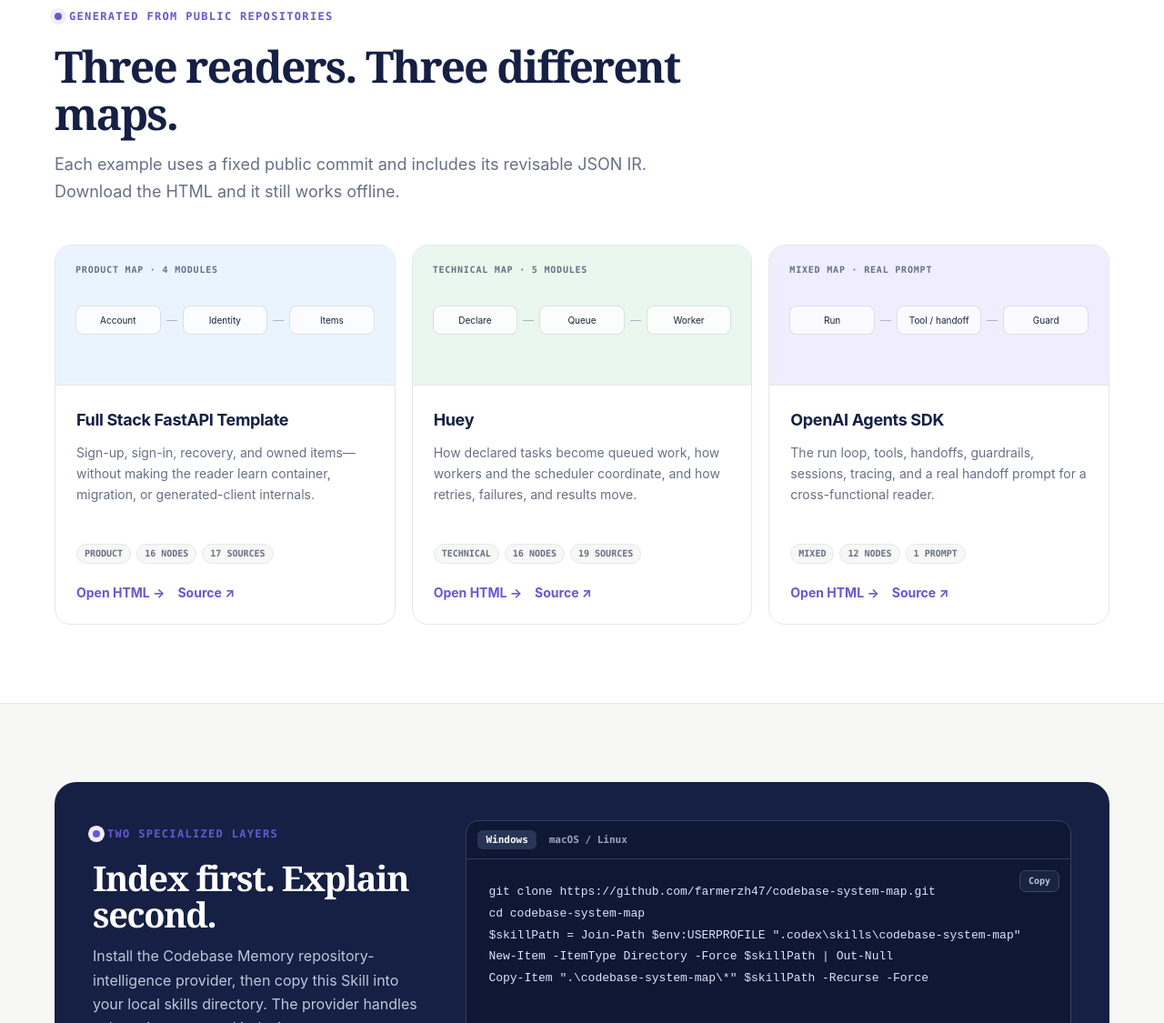
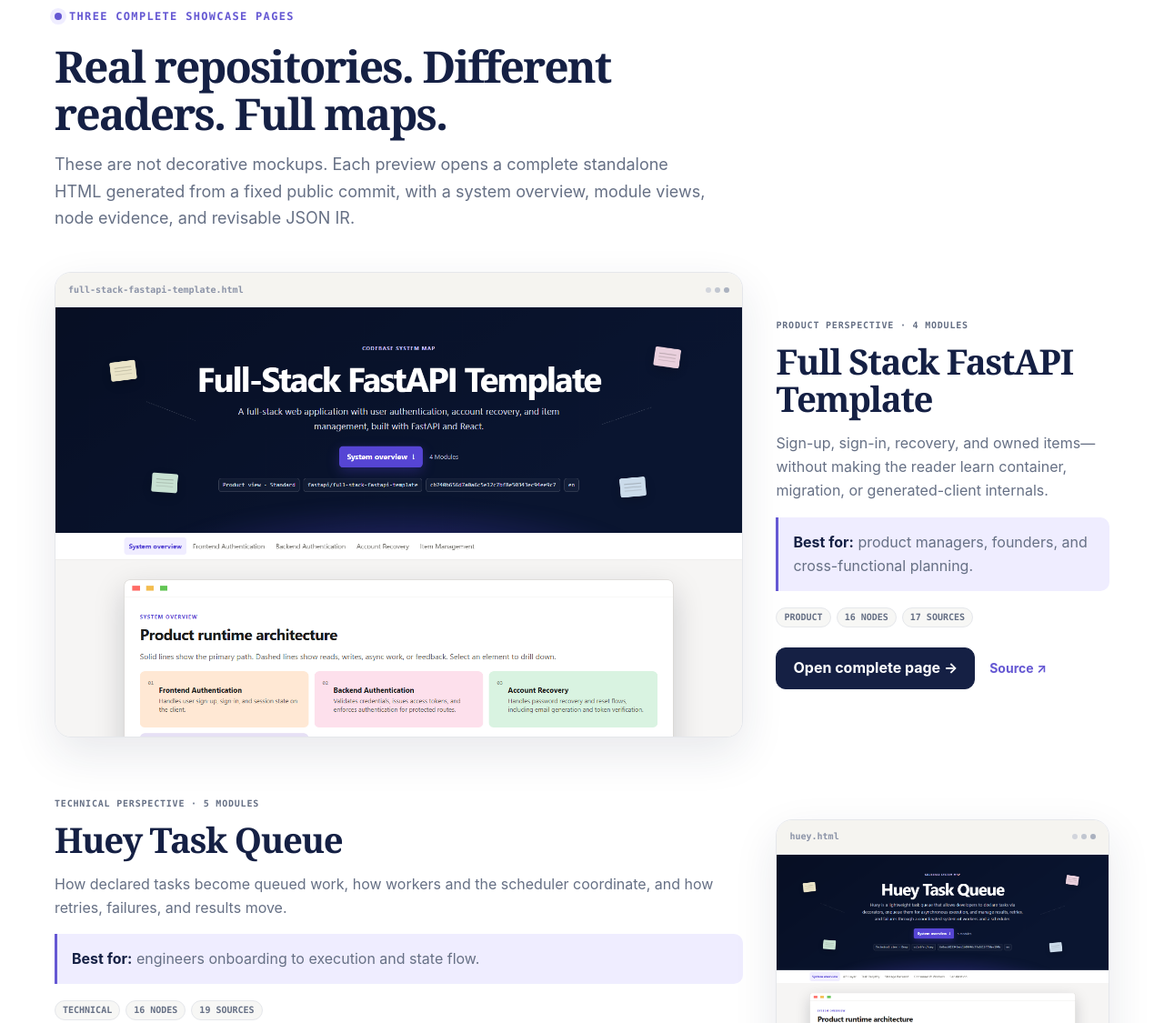
Before and after one commit to Farmer-Zh/codebase-system-map, a website: page docs/index.html in a window 1280 px wide. Shown: the part 2493-3618 px from the top of the page at 91% size. Drawn offline with Linux system fonts and the light colour scheme.

Commit message:
Present showcases as complete page previews
Replace the small three-column cards with real static captures and full-width entries that open each standalone HTML.

```diff
--- a/docs/assets/site.css
+++ b/docs/assets/site.css
@@ -450,26 +450,18 @@ h1 {
 .reading-takeaway { margin-top: 24px; padding-top: 18px; border-top: 1px solid var(--line); color: var(--muted); font-size: 13px; }
 .reading-takeaway strong { color: var(--navy); }
 
-.case-grid {
-  display: grid;
-  grid-template-columns: repeat(3, minmax(0, 1fr));
-  gap: 18px;
-}
-
 .library-grid {
   display: grid;
   grid-template-columns: repeat(2, minmax(0, 1fr));
   gap: 18px;
 }
 
-.case,
 .library-card {
   border: 1px solid var(--line);
   border-radius: var(--radius);
   background: var(--paper);
 }
 
-.case h3,
 .library-card h3 { margin-bottom: 9px; color: var(--navy); font-size: 18px; letter-spacing: -0.02em; }
 .library-card p { margin-bottom: 0; color: var(--muted); font-size: 15px; }
 
@@ -499,23 +491,72 @@ h1 {
 .chat-label { margin-bottom: 8px; color: var(--quiet); font: 700 10px/1 var(--mono); letter-spacing: 0.08em; text-transform: uppercase; }
 .chat p { margin-bottom: 0; font-size: 15px; }
 
-.case { overflow: hidden; transition: transform 180ms ease, box-shadow 180ms ease; }
-.case:hover { transform: translateY(-4px); box-shadow: var(--shadow); }
-.case-top { min-height: 154px; padding: 22px; border-bottom: 1px solid var(--line); background: var(--canvas); }
-.case:nth-child(1) .case-top { background: var(--blue-soft); }
-.case:nth-child(2) .case-top { background: var(--green-soft); }
-.case:nth-child(3) .case-top { background: var(--purple-soft); }
-.case-kicker { margin-bottom: 34px; color: var(--muted); font: 700 10px/1 var(--mono); letter-spacing: .08em; text-transform: uppercase; }
-.mini-flow { display: flex; align-items: center; gap: 6px; }
-.mini-flow span { flex: 1; min-height: 32px; display: grid; place-items: center; padding: 5px; border: 1px solid rgba(24, 34, 58, .13); border-radius: 8px; background: rgba(255,255,255,.75); font-size: 10px; text-align: center; }
-.mini-flow i { width: 12px; height: 1px; background: #aeb5c4; }
-.case-body { padding: 23px; }
-.case-body p { min-height: 98px; color: var(--muted); font-size: 14px; }
-.case-meta { display: flex; flex-wrap: wrap; gap: 6px; margin-bottom: 20px; }
+.showcase-list { display: grid; gap: 68px; }
+
+.showcase-page {
+  display: grid;
+  grid-template-columns: minmax(0, 1.55fr) minmax(280px, .75fr);
+  gap: 36px;
+  align-items: center;
+}
+
+.showcase-page:nth-child(even) .showcase-copy { order: -1; }
+
+.showcase-preview {
+  display: block;
+  overflow: hidden;
+  border: 1px solid var(--line);
+  border-radius: 18px;
+  background: var(--paper);
+  box-shadow: 0 18px 48px rgba(30, 39, 70, .1);
+  text-decoration: none;
+  transition: transform 180ms ease, box-shadow 180ms ease;
+}
+
+.showcase-preview:hover {
+  transform: translateY(-4px);
+  box-shadow: 0 24px 58px rgba(30, 39, 70, .15);
+}
+
+.showcase-browser-bar {
+  display: flex;
+  align-items: center;
+  justify-content: space-between;
+  height: 38px;
+  padding: 0 14px;
+  border-bottom: 1px solid var(--line);
+  color: var(--quiet);
+  background: #f5f4f0;
+  font: 650 10px/1 var(--mono);
+}
+
+.showcase-browser-bar i {
+  width: 6px;
+  height: 6px;
+  border-radius: 50%;
+  background: #aab1bf;
+  box-shadow: -10px 0 #c1c6d0, -20px 0 #d2d5dc;
+}
+
+.showcase-preview-image {
+  display: block;
+  width: 100%;
+  height: auto;
+  aspect-ratio: 16 / 10;
+  object-fit: cover;
+  object-position: top;
+}
+
+.case-kicker { margin-bottom: 14px; color: var(--muted); font: 700 10px/1 var(--mono); letter-spacing: .08em; text-transform: uppercase; }
+.showcase-copy h3 { margin-bottom: 14px; color: var(--navy); font: 600 clamp(28px, 3vw, 40px)/1.08 var(--display); letter-spacing: -.035em; }
+.showcase-copy > p { color: var(--muted); font-size: 16px; }
+.showcase-question { padding: 14px 16px; border-left: 3px solid var(--purple); border-radius: 0 10px 10px 0; background: var(--purple-soft); }
+.showcase-question strong { color: var(--navy); }
+.case-meta { display: flex; flex-wrap: wrap; gap: 6px; margin-top: 18px; }
 .tag { padding: 4px 8px; border: 1px solid var(--line); border-radius: 99px; color: var(--muted); background: var(--canvas); font: 650 10px/1.2 var(--mono); }
-.case-links { display: flex; gap: 14px; }
-.case-links a { color: var(--purple); font-size: 14px; font-weight: 750; text-decoration: none; }
-.case-links a:hover { text-decoration: underline; }
+.case-links { display: flex; align-items: center; flex-wrap: wrap; gap: 16px; margin-top: 22px; }
+.case-links > a:not(.button) { color: var(--purple); font-size: 14px; font-weight: 750; text-decoration: none; }
+.case-links > a:not(.button):hover { text-decoration: underline; }
 
 .install-panel {
   display: grid;
@@ -565,7 +606,9 @@ pre { margin: 0; padding: 24px; overflow-x: auto; color: #dbe5ff; font: 13px/1.7
   .hero-grid { grid-template-columns: 1fr; gap: 48px; }
   .hero-copy { max-width: 720px; }
   .map-window { max-width: 660px; width: 100%; margin: 0 auto; transform: none; }
-  .case-grid, .library-grid { grid-template-columns: 1fr; }
+  .library-grid { grid-template-columns: 1fr; }
+  .showcase-page { grid-template-columns: 1fr; gap: 24px; }
+  .showcase-page:nth-child(even) .showcase-copy { order: 0; }
   .reading-path { grid-template-columns: 1fr; }
   .reading-path-tabs { display: grid; grid-template-columns: repeat(3, 1fr); border-right: 0; border-bottom: 1px solid var(--line); }
   .reading-step { grid-template-columns: 34px 1fr; padding: 14px 12px; }
@@ -573,7 +616,6 @@ pre { margin: 0; padding: 24px; overflow-x: auto; color: #dbe5ff; font: 13px/1.7
   .conversation { grid-template-columns: 1fr; }
   .conversation-copy { position: static; }
   .install-panel { grid-template-columns: 1fr; }
-  .case-body p { min-height: auto; }
 }
 
 @media (max-width: 680px) {
@@ -582,6 +624,8 @@ pre { margin: 0; padding: 24px; overflow-x: auto; color: #dbe5ff; font: 13px/1.7
   .hero { padding: 64px 0 52px; }
   h1 { font-size: clamp(42px, 13vw, 58px); }
   .hero-copy { font-size: 17px; }
+  .showcase-list { gap: 48px; }
+  .showcase-preview { border-radius: 14px; }
   .map-window { min-height: 420px; padding: 10px; }
   .map-canvas { min-height: 382px; padding: 14px; }
   .map-node { width: 120px; min-height: 66px; padding: 10px; }
--- a/docs/index.html
+++ b/docs/index.html
@@ -138,22 +138,31 @@
     <section class="section white" id="showcases">
       <div class="wrap">
         <div class="section-heading">
-          <div class="eyebrow">Generated from public repositories</div>
-          <h2>Three readers. Three different maps.</h2>
-          <p>Each example uses a fixed public commit and includes its revisable JSON IR. Download the HTML and it still works offline.</p>
+          <div class="eyebrow">Three complete showcase pages</div>
+          <h2>Real repositories. Different readers. Full maps.</h2>
+          <p>These are not decorative mockups. Each preview opens a complete standalone HTML generated from a fixed public commit, with a system overview, module views, node evidence, and revisable JSON IR.</p>
         </div>
-        <div class="case-grid">
-          <article class="case">
-            <div class="case-top"><div class="case-kicker">Product map · 4 modules</div><div class="mini-flow"><span>Account</span><i></i><span>Identity</span><i></i><span>Items</span></div></div>
-            <div class="case-body"><h3>Full Stack FastAPI Template</h3><p>Sign-up, sign-in, recovery, and owned items—without making the reader learn container, migration, or generated-client internals.</p><div class="case-meta"><span class="tag">PRODUCT</span><span class="tag">16 NODES</span><span class="tag">17 SOURCES</span></div><div class="case-links"><a href="showcases/full-stack-fastapi-template.html">Open HTML →</a><a href="https://github.com/fastapi/full-stack-fastapi-template">Source ↗</a></div></div>
+        <div class="showcase-list">
+          <article class="showcase-page" data-showcase-page="full-stack-fastapi-template">
+            <a class="showcase-preview" href="showcases/full-stack-fastapi-template.html" aria-label="Open the complete Full Stack FastAPI Template map">
+              <span class="showcase-browser-bar"><span>full-stack-fastapi-template.html</span><i aria-hidden="true"></i></span>
+              <img class="showcase-preview-image" src="assets/showcase-fastapi.png" width="1440" height="900" loading="lazy" alt="Product-oriented system map for Full Stack FastAPI Template">
+            </a>
+            <div class="showcase-copy"><div class="case-kicker">Product perspective · 4 modules</div><h3>Full Stack FastAPI Template</h3><p>Sign-up, sign-in, recovery, and owned items—without making the reader learn container, migration, or generated-client internals.</p><p class="showcase-question"><strong>Best for:</strong> product managers, founders, and cross-functional planning.</p><div class="case-meta"><span class="tag">PRODUCT</span><span class="tag">16 NODES</span><span class="tag">17 SOURCES</span></div><div class="case-links"><a class="button primary" href="showcases/full-stack-fastapi-template.html">Open complete page →</a><a href="https://github.com/fastapi/full-stack-fastapi-template">Source ↗</a></div></div>
           </article>
-          <article class="case">
-            <div class="case-top"><div class="case-kicker">Technical map · 5 modules</div><div class="mini-flow"><span>Declare</span><i></i><span>Queue</span><i></i><span>Worker</span></div></div>
-            <div class="case-body"><h3>Huey</h3><p>How declared tasks become queued work, how workers and the scheduler coordinate, and how retries, failures, and results move.</p><div class="case-meta"><span class="tag">TECHNICAL</span><span class="tag">16 NODES</span><span class="tag">19 SOURCES</span></div><div class="case-links"><a href="showcases/huey.html">Open HTML →</a><a href="https://github.com/coleifer/huey">Source ↗</a></div></div>
+          <article class="showcase-page" data-showcase-page="huey">
+            <a class="showcase-preview" href="showcases/huey.html" aria-label="Open the complete Huey Task Queue map">
+              <span class="showcase-browser-bar"><span>huey.html</span><i aria-hidden="true"></i></span>
+              <img class="showcase-preview-image" src="assets/showcase-huey.png" width="1440" height="900" loading="lazy" alt="Technical system map for Huey Task Queue">
+            </a>
+            <div class="showcase-copy"><div class="case-kicker">Technical perspective · 5 modules</div><h3>Huey Task Queue</h3><p>How declared tasks become queued work, how workers and the scheduler coordinate, and how retries, failures, and results move.</p><p class="showcase-question"><strong>Best for:</strong> engineers onboarding to execution and state flow.</p><div class="case-meta"><span class="tag">TECHNICAL</span><span class="tag">16 NODES</span><span class="tag">19 SOURCES</span></div><div class="case-links"><a class="button primary" href="showcases/huey.html">Open complete page →</a><a href="https://github.com/coleifer/huey">Source ↗</a></div></div>
           </article>
-          <article class="case">
-            <div class="case-top"><div class="case-kicker">Mixed map · real prompt</div><div class="mini-flow"><span>Run</span><i></i><span>Tool / handoff</span><i></i><span>Guard</span></div></div>
-            <div class="case-body"><h3>OpenAI Agents SDK</h3><p>The run loop, tools, handoffs, guardrails, sessions, tracing, and a real handoff prompt for a cross-functional reader.</p><div class="case-meta"><span class="tag">MIXED</span><span class="tag">12 NODES</span><span class="tag">1 PROMPT</span></div><div class="case-links"><a href="showcases/openai-agents-python.html">Open HTML →</a><a href="https://github.com/openai/openai-agents-python">Source ↗</a></div></div>
+          <article class="showcase-page" data-showcase-page="openai-agents-python">
+            <a class="showcase-preview" href="showcases/openai-agents-python.html" aria-label="Open the complete OpenAI Agents Python SDK map">
+              <span class="showcase-browser-bar"><span>openai-agents-python.html</span><i aria-hidden="true"></i></span>
+              <img class="showcase-preview-image" src="assets/showcase-agents.png" width="1440" height="900" loading="lazy" alt="Mixed product and technical map for OpenAI Agents Python SDK">
+            </a>
+            <div class="showcase-copy"><div class="case-kicker">Mixed perspective · real prompt</div><h3>OpenAI Agents Python SDK</h3><p>The run loop, tools, handoffs, guardrails, sessions, tracing, and a real handoff prompt with exact source evidence.</p><p class="showcase-question"><strong>Best for:</strong> product and engineering teams designing agent behavior together.</p><div class="case-meta"><span class="tag">MIXED</span><span class="tag">12 NODES</span><span class="tag">1 PROMPT</span></div><div class="case-links"><a class="button primary" href="showcases/openai-agents-python.html">Open complete page →</a><a href="https://github.com/openai/openai-agents-python">Source ↗</a></div></div>
           </article>
         </div>
       </div>
```
Also changed, not shown: docs/zh/index.html (+14 -5 lines), tests/publication.test.mjs (+12 -0 lines), docs/assets/showcase-agents.png (added), docs/assets/showcase-fastapi.png (added), docs/assets/showcase-huey.png (added).
